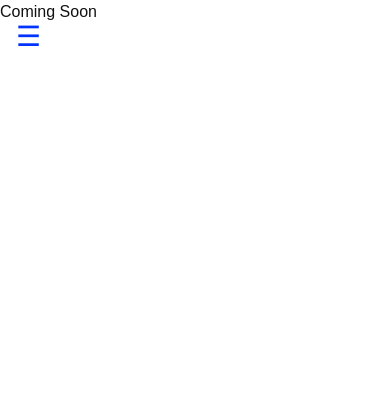
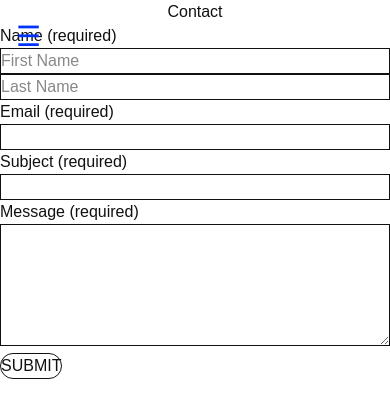
Before and after one commit to internetkid2001/vistaupdated2025, a Next.js app: page /contact in a window 390 px wide. Shown: the top 418 px of the page. Built offline with nearby package versions, Linux system fonts and the light colour scheme.

Commit message:
Added custom contact form with Formspree, styled to match Squarespace layout; embedded Mailchimp newsletter with animated GIF; updated README and fixed internal nav routes for /contact

```diff
--- a/src/app/contact/page.tsx
+++ b/src/app/contact/page.tsx
@@ -1,13 +1,10 @@
-'use client';
+import ContactForm from '@/components/ContactForm'
 
-export const dynamic = 'error';
-
-import styles from '../ComingSoon.module.css';
-
-export default function Page() {
+export default function ContactPage() {
   return (
-    <div className={styles.wrapper}>
-      <h1>Coming Soon</h1>
-    </div>
-  );
+    <main className="min-h-screen px-4 py-8">
+      <h1 className="text-2xl font-bold mb-6 text-center">Contact</h1>
+      <ContactForm />
+    </main>
+  )
 }
--- a/src/app/sms-newsletter/page.tsx
+++ b/src/app/sms-newsletter/page.tsx
@@ -1,13 +1,9 @@
-'use client';
+import NewsletterForm from '@/components/NewsletterForm'
 
-export const dynamic = 'error';
-
-import styles from '../ComingSoon.module.css';
-
-export default function Page() {
+export default function SMSNewsletterPage() {
   return (
-    <div className={styles.wrapper}>
-      <h1>Coming Soon</h1>
-    </div>
-  );
+    <main className="flex flex-col items-center justify-center min-h-screen px-4">
+      <NewsletterForm />
+    </main>
+  )
 }
--- /dev/null
+++ b/src/components/ContactForm.tsx
@@ -0,0 +1,84 @@
+'use client'
+
+export default function ContactForm() {
+  return (
+    <section className="max-w-3xl mx-auto px-4 py-16">
+      <form
+        action="https://formspree.io/f/xqaqwlva"
+        method="POST"
+        className="space-y-6"
+      >
+        {/* Name Fields */}
+        <div>
+          <label className="block text-sm font-semibold text-black mb-2">
+            Name <span className="text-gray-500">(required)</span>
+          </label>
+          <div className="grid md:grid-cols-2 gap-4">
+            <input
+              type="text"
+              name="first_name"
+              required
+              placeholder="First Name"
+              className="w-full border border-gray-300 bg-gray-50 px-3 py-2 text-sm focus:outline-none"
+            />
+            <input
+              type="text"
+              name="last_name"
+              placeholder="Last Name"
+              className="w-full border border-gray-300 bg-gray-50 px-3 py-2 text-sm focus:outline-none"
+            />
+          </div>
+        </div>
+
+        {/* Email */}
+        <div>
+          <label className="block text-sm font-semibold text-black mb-2">
+            Email <span className="text-gray-500">(required)</span>
+          </label>
+          <input
+            type="email"
+            name="email"
+            required
+            className="w-full border border-gray-300 bg-gray-50 px-3 py-2 text-sm focus:outline-none"
+          />
+        </div>
+
+        {/* Subject */}
+        <div>
+          <label className="block text-sm font-semibold text-black mb-2">
+            Subject <span className="text-gray-500">(required)</span>
+          </label>
+          <input
+            type="text"
+            name="subject"
+            required
+            className="w-full border border-gray-300 bg-gray-50 px-3 py-2 text-sm focus:outline-none"
+          />
+        </div>
+
+        {/* Message */}
+        <div>
+          <label className="block text-sm font-semibold text-black mb-2">
+            Message <span className="text-gray-500">(required)</span>
+          </label>
+          <textarea
+            name="message"
+            rows={5}
+            required
+            className="w-full border border-gray-300 bg-gray-50 px-3 py-2 text-sm focus:outline-none"
+          ></textarea>
+        </div>
+
+        {/* Submit Button */}
+        <div>
+          <button
+            type="submit"
+            className="px-8 py-2 border border-black text-black rounded-full text-sm font-semibold hover:bg-black hover:text-white transition"
+          >
+            SUBMIT
+          </button>
+        </div>
+      </form>
+    </section>
+  )
+}
--- a/src/components/Navbar.tsx
+++ b/src/components/Navbar.tsx
@@ -7,12 +7,11 @@ import styles from './Navbar.module.css'
 
 const navLinks = [
   { href: 'https://www.vist4.net/store',         label: 'Store',            external: true },
-  { href: 'https://www.instagram.com/vista_usa/', label: 'Archive',          external: true },
-  { href: '/made-by-vista',                      label: 'Made by Vista'                 },
-  { href: 'https://www.vist4.net/contact',       label: 'Contact',          external: true },
-  { href: '/sms-newsletter',                     label: 'SMS & Newsletter'              },
-  { href: '/faq-terms',                          label: 'FAQ & Terms'                   },
-
+  { href: 'https://www.instagram.com/vista_usa/', label: 'Archive',         external: true },
+  { href: '/made-by-vista',                      label: 'Made by Vista' },
+  { href: '/contact',                            label: 'Contact' }, // ✅ Fixed: internal link
+  { href: '/sms-newsletter',                     label: 'SMS & Newsletter' },
+  { href: '/faq-terms',                          label: 'FAQ & Terms' },
 ]
 
 export default function Navbar() {
--- /dev/null
+++ b/src/components/NewsletterForm.tsx
@@ -0,0 +1,56 @@
+'use client'
+
+export default function NewsletterForm() {
+  return (
+    <section className="flex flex-col items-center px-4 text-center mt-10">
+      <img
+        src="https://victor-videos.b-cdn.net/VIRA-ANIMATION-V3-COLOR-unscreen.gif"
+        alt="Newsletter animation"
+        className="w-40 mb-6"
+      />
+      <p className="text-sm font-medium mb-4">
+        Sign up to receive early access and updates from VISTA
+      </p>
+
+      <form
+        action="https://gmail.us8.list-manage.com/subscribe/post?u=a92e95079a6c80aaf4c7951dd&amp;id=c2f39fe888&amp;f_id=002913e1f0"
+        method="post"
+        id="mc-embedded-subscribe-form"
+        name="mc-embedded-subscribe-form"
+        target="_blank"
+        noValidate
+        className="w-full max-w-sm space-y-4"
+      >
+        <div>
+          <label htmlFor="mce-EMAIL" className="sr-only">Email</label>
+          <input
+            type="email"
+            name="EMAIL"
+            id="mce-EMAIL"
+            placeholder="Email"
+            required
+            className="w-full border border-gray-300 p-3 rounded focus:outline-none"
+          />
+        </div>
+
+        {/* Honeypot anti-bot field (hidden) */}
+        <div aria-hidden="true" style={{ position: 'absolute', left: '-5000px' }}>
+          <input
+            type="text"
+            name="b_a92e95079a6c80aaf4c7951dd_c2f39fe888"
+            tabIndex={-1}
+            defaultValue=""
+          />
+        </div>
+
+        <button
+          type="submit"
+          name="subscribe"
+          className="w-full bg-black text-white py-3 rounded font-semibold hover:bg-gray-800"
+        >
+
+        </button>
+      </form>
+    </section>
+  )
+}
--- a/src/components/Sidebar.tsx
+++ b/src/components/Sidebar.tsx
@@ -15,14 +15,10 @@ const navLinks = [
     label: 'Archive',
     external: true,
   },
-  { href: '/made-by-vista',  label: 'Made by Vista'    },
-  {
-    href: 'https://www.vist4.net/contact',
-    label: 'Contact',
-    external: true,
-  },
+  { href: '/made-by-vista', label: 'Made by Vista' },
+  { href: '/contact',       label: 'Contact' }, // ✅ Now internal
   { href: '/sms-newsletter', label: 'Newsletter' },
-  { href: '/faq-terms',      label: 'FAQ & Terms'      },
+  { href: '/faq-terms',      label: 'FAQ & Terms' },
 ]
 
 export default function Sidebar() {
```
Also changed, not shown: 1 other file (tests, documents, lock files or other folders).
